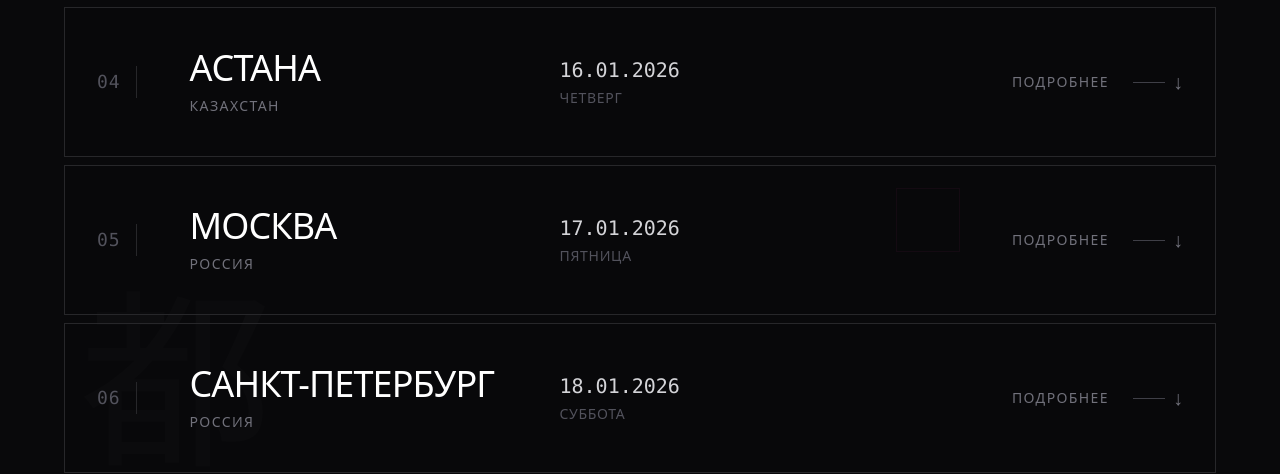
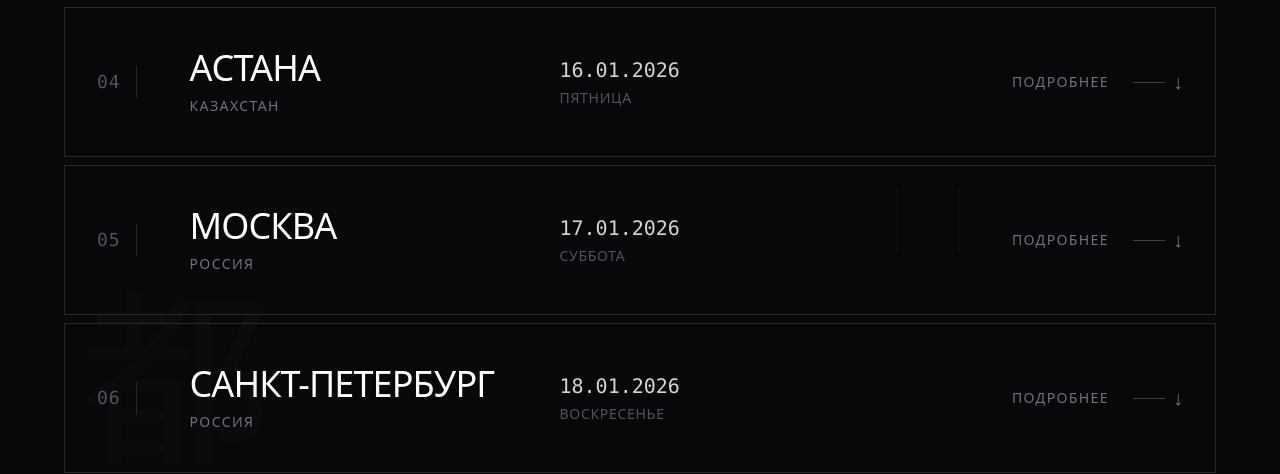
Before and after one commit to ROGi0228/chotam, a React (Vite) app: page / in a window 1280 px wide. Shown: the part 1595-2069 px from the top of the page. Built offline with nearby package versions, Linux system fonts and the light colour scheme.

Commit message:
day update

```diff
--- a/src/components/TourDates.tsx
+++ b/src/components/TourDates.tsx
@@ -48,7 +48,7 @@ const tourDates = [
     city: 'Астана',
     country: 'Казахстан',
     date: '16.01.2026',
-    day: 'Четверг',
+    day: 'Пятница',
     venue: 'Бар wien / кабанбай батыр, 2/1',
     shows: [
       { time: '19:00', name: 'Наруто', ticketLink: 'https://sxodim.com/astana/event/yumoristicheskoe-shou-cho-tam' },
@@ -60,7 +60,7 @@ const tourDates = [
     city: 'Москва',
     country: 'Россия',
     date: '17.01.2026',
-    day: 'Пятница',
+    day: 'Суббота',
     venue: 'Still standup club / покровка, 17',
     shows: [
       { time: '19:00', name: 'атака титанов', ticketLink: 'https://stillstandup.com/afisha/tpost/eapg24dkf1-chotam-ataka-titanov' },
@@ -72,7 +72,7 @@ const tourDates = [
     city: 'Санкт-Петербург',
     country: 'Россия',
     date: '18.01.2026',
-    day: 'Суббота',
+    day: 'воскресенье',
     venue: 'Ул. Марата, 86, ТРК"Планета нептун"',
     shows: [
       { time: '19:00', name: 'атака титанов', ticketLink: 'https://afisha.yandex.ru/saint-petersburg/standup/cho-tam' },
```
Also changed, not shown: 10 other files (tests, documents, lock files or other folders).
